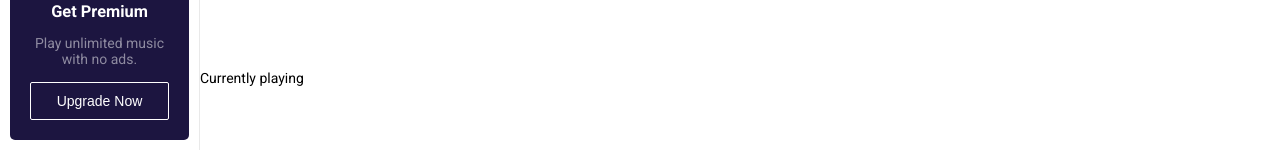
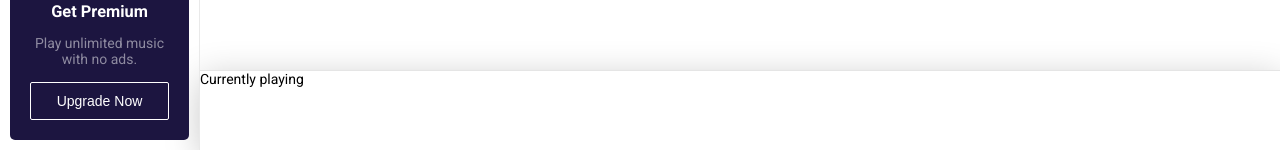
Before and after one commit to jessicakwak/spotify-client, a React (Create React App) app: page / in a window 1280 px wide. Shown: the part 650-800 px from the top of the page. Built offline with nearby package versions, Linux system fonts and the light colour scheme; no server answers; what react-stripe-elements would draw is missing.

Commit message:
added border and shadow to the player

```diff
--- a/src/App.js
+++ b/src/App.js
@@ -30,6 +30,7 @@ class App extends React.Component {
 		let songsCopy = this.state.songs;
 		songsCopy.forEach(e=>e.playing =false);
 		songsCopy.filter(e=>e._id===id)[0].playing = true
+
 		let audio = new Howl({
 			html5: true,
 			src: [`${songsCopy.filter(e=>e._id===id)[0].audio}`],
@@ -39,7 +40,8 @@ class App extends React.Component {
 			  }
 		})
 		this.setState(
-			{songs:songsCopy,nowPlaying:audio, currentSong:songsCopy.filter(e=>e._id===id)[0]},
+			{songs:songsCopy
+				,nowPlaying:audio, currentSong:songsCopy.filter(e=>e._id===id)[0]},
 			()=>{
 			this.state.nowPlaying.play();
 			})
@@ -79,7 +81,7 @@ class App extends React.Component {
 				<Route path="/albums/:id" component={Album} />
 					<Route path="/albums" component={Albums} />
 					<Route path="/artists/:id" component={Artist} />
-					<Route path="/artists" render={()=><Artists/>} />
+					<Route path="/artists" component={Artists} />
 					<Route path="/genres/:id" component={Genre} />
 					<Route path="/genres" component={Genres} />
 					<Route path="/" render={()=>{
--- a/src/pages/Album.js
+++ b/src/pages/Album.js
@@ -39,6 +39,8 @@ class Album extends React.Component {
 	render() {
 		const {album, artist, songs} = this.state
 		return (
+			// <div id="page">
+			// 	<Sidebar page="albums" />
 				<div id="album">
 					<div className="album">
 						<div
@@ -66,6 +68,7 @@ class Album extends React.Component {
 						</table>
 					</div>
 				</div>
+			// </div>
 		)
 	}
 }
--- a/src/styles/global.css
+++ b/src/styles/global.css
@@ -18,6 +18,13 @@ body {
 	grid-template-rows: auto 80px;
 }
 
+.player{
+	-webkit-box-shadow: 1px 8px 37px 0px rgba(0,0,0,0.23);
+	-moz-box-shadow: 1px 8px 37px 0px rgba(0,0,0,0.23);
+	box-shadow: 1px 8px 37px 0px rgba(0,0,0,0.23);
+	border-top:1px solid  rgba(0,0,0,0.10)
+}
+
 button {
 	outline: none;
 }
--- a/src/styles/sidebar.css
+++ b/src/styles/sidebar.css
@@ -37,7 +37,7 @@
 	color: #6e7e90;
 }
 
-#sidebar a.active {
+#sidebar Link.active {
 	background: #4289f5;
 	color: #fff;
 }
@@ -88,9 +88,8 @@
 
 /* Media */
 
-@media () {
-	/* sidebar */
-	#sidebar {
+/* @media () { */
+	/* #sidebar {
 		position: ;
 		bottom: ;
 		height: ;
@@ -123,7 +122,6 @@
 	#sidebar a span {
 		display: none;
 	}
-	/* Upgrade */
 	#upgrade {
 		position: relative;
 		display: block;
@@ -147,5 +145,5 @@
 	}
 	#upgrade button i {
 		display: inline-block;
-	}
-}
+	} */
+/* } */
```
